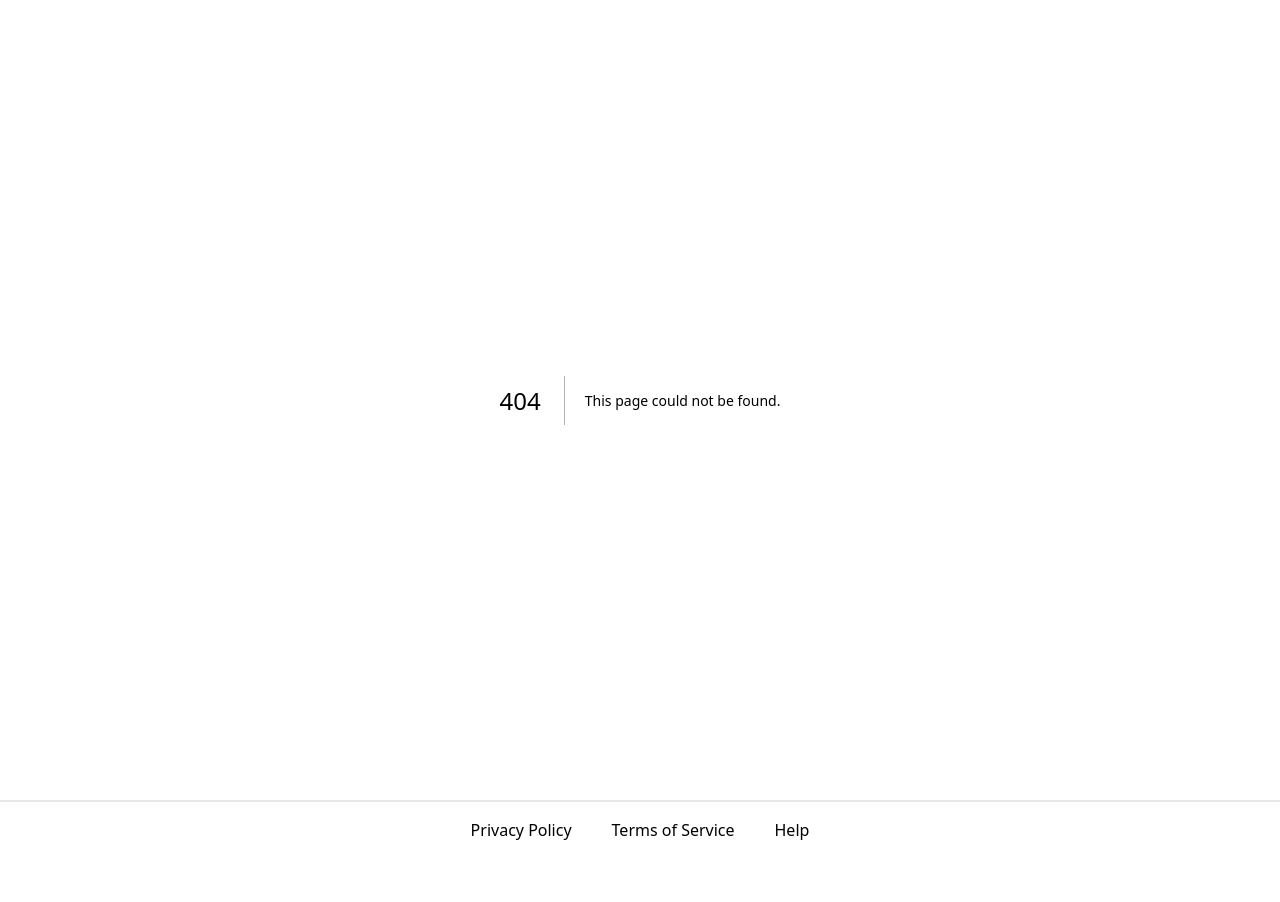
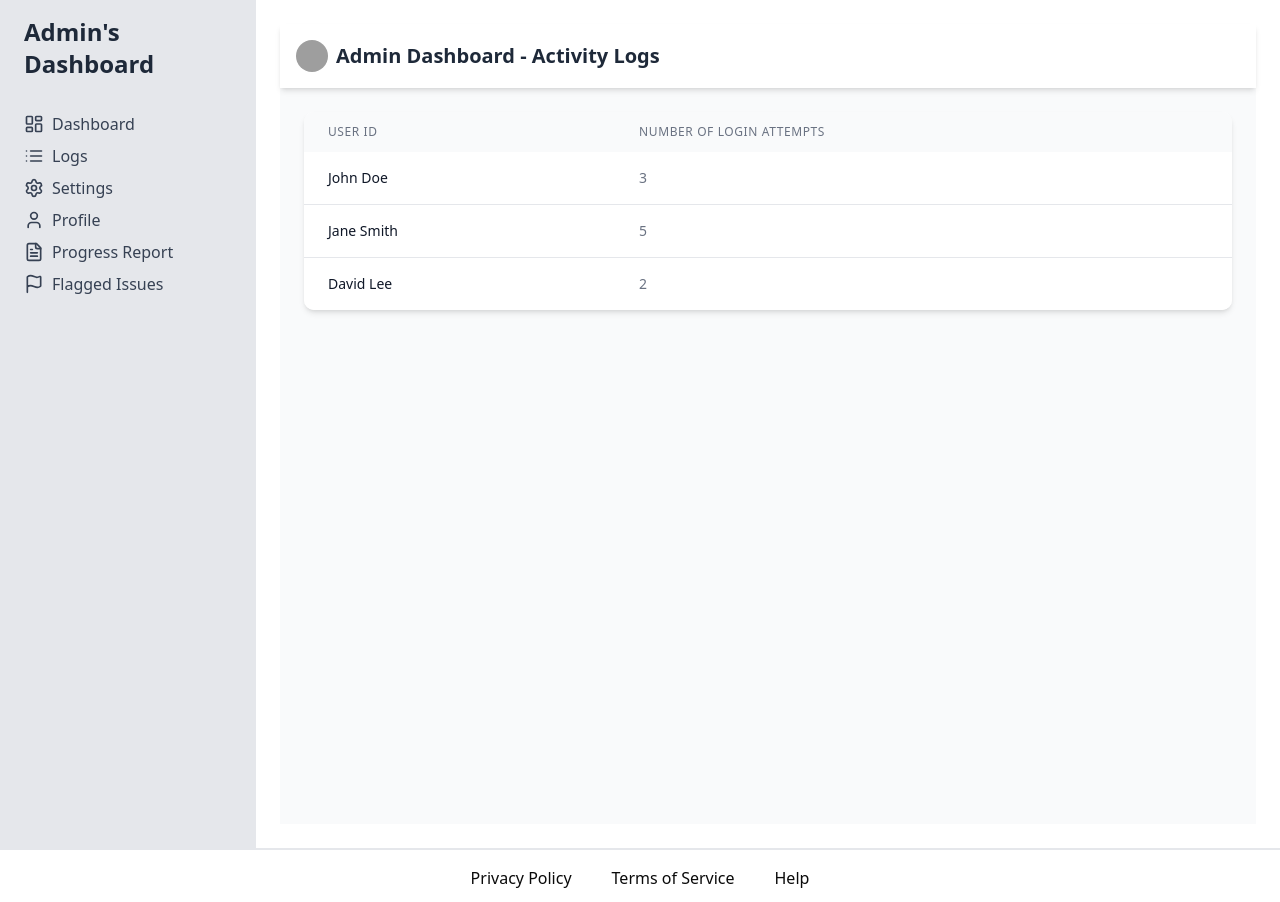
Before and after one commit to nesi04/RiddhiShala, a Next.js app: page /admin/activies in a window 1280 px wide. Before the commit this address had no page. Before the commit the page ends 854 px from the top, so only its background shows below. Built offline with nearby package versions, Linux system fonts and the light colour scheme; grey boxes are pictures that could not be loaded.

Commit message:
last few UI

```diff
--- a/app/(auth)/login/page.tsx
+++ b/app/(auth)/login/page.tsx
@@ -16,7 +16,7 @@
       router.push('/admin')
     }
   return (
-    <div className="mx-auto mt-50 w-1/2 flex flex-col gap-10">
+    <div className="mx-auto mt-25 w-1/2 flex flex-col gap-10">
       <h1 className="text-4xl font-bold font-rob">Login</h1>
       <div className="flex flex-col gap-3 w-full">
         <label className="font-semibold">User ID</label>
--- a/app/(auth)/reset/page.tsx
+++ b/app/(auth)/reset/page.tsx
@@ -11,7 +11,7 @@
 
 
   return (
-    <div className="mx-auto mt-20 w-1/2 flex flex-col gap-10">
+    <div className="mx-auto mt-50 w-1/2 flex flex-col gap-10">
       <h1 className="text-4xl font-bold">Reset Password</h1>
       <input
           type="text"
--- /dev/null
+++ b/app/admin/activies/page.tsx
@@ -0,0 +1,77 @@
+
+import React from 'react';
+import { Search, User, Settings, Bell, LogOut } from "lucide-react";
+
+const App = () => {
+  const activityData = [
+    { userId: 'John Doe', loginAttempts: 3 },
+    { userId: 'Jane Smith', loginAttempts: 5 },
+    { userId: 'David Lee', loginAttempts: 2 },
+  ];
+
+  return (
+    <div className="bg-gray-50 min-h-screen flex flex-col">
+      {/* Header */}
+      <header className="bg-white shadow-md p-4  sticky top-0 z-10">
+        <div className="container mx-auto flex items-center justify-between">
+          <div className="flex items-center">
+            <img
+              src="https://www.svgrepo.com/show/508699/landscape-placeholder.svg"
+              alt="Logo"
+              className="h-8 w-8 mr-2 rounded-full"
+            />
+            <h1 className="text-xl font-semibold text-gray-800">Admin Dashboard - Activity Logs</h1>
+          </div>
+
+
+          <div className="flex items-center space-x-4">
+            <div className="relative">
+
+            </div>
+
+            <div className="flex items-center">
+
+            </div>
+
+          </div>
+
+        </div>
+      </header>
+
+      {/* Main Content */}
+      <main className="container mx-auto p-6 flex-grow">
+        <div className="bg-white shadow-md rounded-lg overflow-hidden">
+          <table className="min-w-full table-auto">
+            <thead className="bg-gray-50">
+              <tr>
+                <th className="px-6 py-3 text-left text-xs font-medium text-gray-500 uppercase tracking-wider">
+                  User ID
+                </th>
+                <th className="px-6 py-3 text-left text-xs font-medium text-gray-500 uppercase tracking-wider">
+                  Number of Login Attempts
+                </th>
+              </tr>
+            </thead>
+            <tbody className="bg-white divide-y divide-gray-200">
+              {activityData.map((item, index) => (
+                <tr key={index}>
+                  <td className="px-6 py-4 whitespace-nowrap text-sm font-medium text-gray-900">
+                    {item.userId}
+                  </td>
+                  <td className="px-6 py-4 whitespace-nowrap text-sm text-gray-500">
+                    {item.loginAttempts}
+                  </td>
+                </tr>
+              ))}
+            </tbody>
+          </table>
+        </div>
+      </main>
+
+      {/* Footer */}
+
+    </div>
+  );
+};
+
+export default App;
--- /dev/null
+++ b/app/admin/edituser/page.tsx
@@ -0,0 +1,70 @@
+
+import React from 'react';
+import {
+  Home,
+  Settings,
+  Flag,
+  User,
+  Package,
+  AlertTriangle,
+  Bell,
+  SlidersHorizontal,
+  LayoutDashboard,
+  HelpCircle,
+} from "lucide-react";
+
+const App = () => {
+  return (
+    <div className="bg-gray-50 min-h-screen font-sans">
+      {/* Header */}
+      <header className="bg-white shadow-md py-4 px-6 flex justify-between items-center">
+        <div className="text-2xl font-semibold text-gray-800">
+          Admin Dashboard
+        </div>
+        <div className="rounded-full bg-gray-300 h-10 w-10"></div>
+      </header>
+
+
+      {/* Main Content */}
+      <div className="container mx-auto px-4 py-8 flex">
+
+        {/* Sidebar */}
+
+
+        {/* Main Content Area */}
+        <main className="flex-1 ml-8">
+          <div className="bg-white rounded-md shadow-md overflow-hidden">
+            {/* User Profile Header */}
+            <div className="bg-gray-200 py-3 px-4 flex items-center justify-between">
+              <h2 className="text-lg font-semibold text-gray-700">User Profile</h2>
+              <div className='relative  bg-white h-10 w-10'>
+                <Flag size={30} className=""/>
+
+                <div className='absolute rounded-full bg-red-300 size-5 right-[-10] top-[-10] items-center justify-center flex'>
+                  1
+
+                </div>
+              </div>
+            </div>
+
+            {/* User List */}
+            <div className="p-4">
+              {/* Placeholder Image */}
+              <img
+                src="https://www.svgrepo.com/show/508699/landscape-placeholder.svg"
+                alt="Placeholder"
+                className="w-full h-64 object-cover rounded-md"
+              />
+              <p className="text-center mt-2 text-gray-500">Users in horizontal cards</p>
+            </div>
+          </div>
+        </main>
+      </div>
+
+      {/* Footer */}
+
+    </div>
+  );
+};
+
+export default App;
--- a/app/admin/flags/issue/[id]/page.tsx
+++ b/app/admin/flags/issue/[id]/page.tsx
@@ -12,7 +12,7 @@
 
   return (
     <div className="p-6 min-h-screen">
-      <h1 className="text-2xl font-bold mb-6">Admin’s Dashboard - Issues Details</h1>
+      <h1 className="text-2xl font-bold mb-6">Issues Details</h1>
 
       <div className="bg-gray-100 p-6 rounded grid grid-cols-2 gap-8 max-w-4xl">
         <div>
--- a/app/admin/flags/page.tsx
+++ b/app/admin/flags/page.tsx
@@ -6,7 +6,7 @@
 export default function Flags() {
   return (
     <div className="min-h-screen p-6">
-      <h1 className="text-2xl font-bold mb-6">Admin’s Dashboard - Flagged Issues</h1>
+      <h1 className="text-2xl font-bold mb-6">Flagged Issues</h1>
       <FlaggedIssuesTable    />
     </div>
   );
--- a/app/admin/profile/page.tsx
+++ b/app/admin/profile/page.tsx
@@ -1,65 +1,77 @@
 
 import React from 'react';
-import {
-  Home,
-  Settings,
-  Flag,
-  User,
-  Package,
-  AlertTriangle,
-  Bell,
-  SlidersHorizontal,
-  LayoutDashboard,
-  HelpCircle,
-} from "lucide-react";
+import { Flag, Activity, Users, ArrowRight, LogOut } from "lucide-react";
 
-const App = () => {
+const SettingsPage = () => {
   return (
     <div className="bg-gray-50 min-h-screen font-sans">
       {/* Header */}
-      <header className="bg-white shadow-md py-4 px-6 flex justify-between items-center">
-        <div className="text-2xl font-semibold text-gray-800">
-          Admin Dashboard
+      <header className="bg-white shadow-md py-4">
+        <div className="container mx-auto px-4 flex items-center justify-between">
+          <h1 className="text-2xl font-semibold text-gray-800">Profile</h1>
+          <div className="flex items-center space-x-4">
+            <div className="w-10 h-10 rounded-full bg-gray-400"></div>
+          </div>
         </div>
-        <div className="rounded-full bg-gray-300 h-10 w-10"></div>
       </header>
 
-
       {/* Main Content */}
-      <div className="container mx-auto px-4 py-8 flex">
-
-        {/* Sidebar */}
-
-
-        {/* Main Content Area */}
-        <main className="flex-1 ml-8">
-          <div className="bg-white rounded-md shadow-md overflow-hidden">
-            {/* User Profile Header */}
-            <div className="bg-gray-200 py-3 px-4 flex items-center justify-between">
-              <h2 className="text-lg font-semibold text-gray-700">User Profile</h2>
-              <div className='relative  bg-white h-10 w-10'>
-                <Flag size={30} className="right-[10]"/>
-
-                <div className='absolute rounded-full bg-red-300 size-5 right-[-10] top-[-10] items-center justify-center flex'>
-                  1
-
-                </div>
-              </div>
-            </div>
-
-            {/* User List */}
-            <div className="p-4">
-              {/* Placeholder Image */}
+      <main className="container mx-auto mt-8 px-4">
+        {/* Profile Section */}
+        <section className="bg-white rounded-lg shadow p-6 mb-8">
+          <div className="flex items-center space-x-6">
+            <div className="w-20 h-20 rounded-full bg-gray-200">
               <img
                 src="https://www.svgrepo.com/show/508699/landscape-placeholder.svg"
-                alt="Placeholder"
-                className="w-full h-64 object-cover rounded-md"
+                alt="Profile Placeholder"
+                className="w-full h-full object-cover rounded-full"
               />
-              <p className="text-center mt-2 text-gray-500">Users in horizontal cards</p>
+            </div>
+            <div>
+              <h2 className="text-2xl font-semibold text-gray-800">John Doe</h2>
+              <p className="text-gray-600">You are logged in as: Admin</p>
             </div>
           </div>
-        </main>
-      </div>
+        </section>
+
+        {/* Dashboard Actions */}
+        <section className="bg-white rounded-lg shadow p-6">
+          <h3 className="text-lg font-semibold text-gray-700 mb-4">Dashboard Actions</h3>
+          <nav>
+            <ul className="space-y-3">
+              <li>
+                <a href="#" className="flex items-center space-x-3 text-gray-700 hover:text-blue-600 transition-colors duration-200">
+                  <Flag className="w-5 h-5 text-gray-500" />
+                  <span>Go to Settings</span>
+                  <ArrowRight className="w-4 h-4 ml-auto text-gray-400" />
+                </a>
+              </li>
+              <li>
+                <a href="#" className="flex items-center space-x-3 text-gray-700 hover:text-blue-600 transition-colors duration-200">
+                  <Activity className="w-5 h-5 text-gray-500" />
+                  <span>View Activity Logs</span>
+                  <ArrowRight className="w-4 h-4 ml-auto text-gray-400" />
+                </a>
+              </li>
+              <li>
+                <a href="#" className="flex items-center space-x-3 text-gray-700 hover:text-blue-600 transition-colors duration-200">
+                  <Users className="w-5 h-5 text-gray-500" />
+                  <span>Manage Users</span>
+                  <ArrowRight className="w-4 h-4 ml-auto text-gray-400" />
+                </a>
+              </li>
+            </ul>
+          </nav>
+
+          {/* Logout Button */}
+          <div className="mt-6">
+            <button className="bg-gray-900 text-white py-2 px-6 rounded-md hover:bg-gray-700 transition-colors duration-200 flex items-center space-x-2">
+              <LogOut className="w-5 h-5" />
+              <span>Logout</span>
+            </button>
+          </div>
+        </section>
+      </main>
 
       {/* Footer */}
 
@@ -67,4 +79,4 @@
   );
 };
 
-export default App;
+export default SettingsPage;
--- a/components/FlaggedIssuesTable.tsx
+++ b/components/FlaggedIssuesTable.tsx
@@ -46,7 +46,7 @@
 
   return (
     <div className="p-4 bg-gray-100 rounded-md">
-      <h2 className="text-xl font-bold mb-4">Flagged Issues</h2>
+
 
       {/* Filters */}
       <div className="flex flex-wrap gap-2 mb-4">
```
